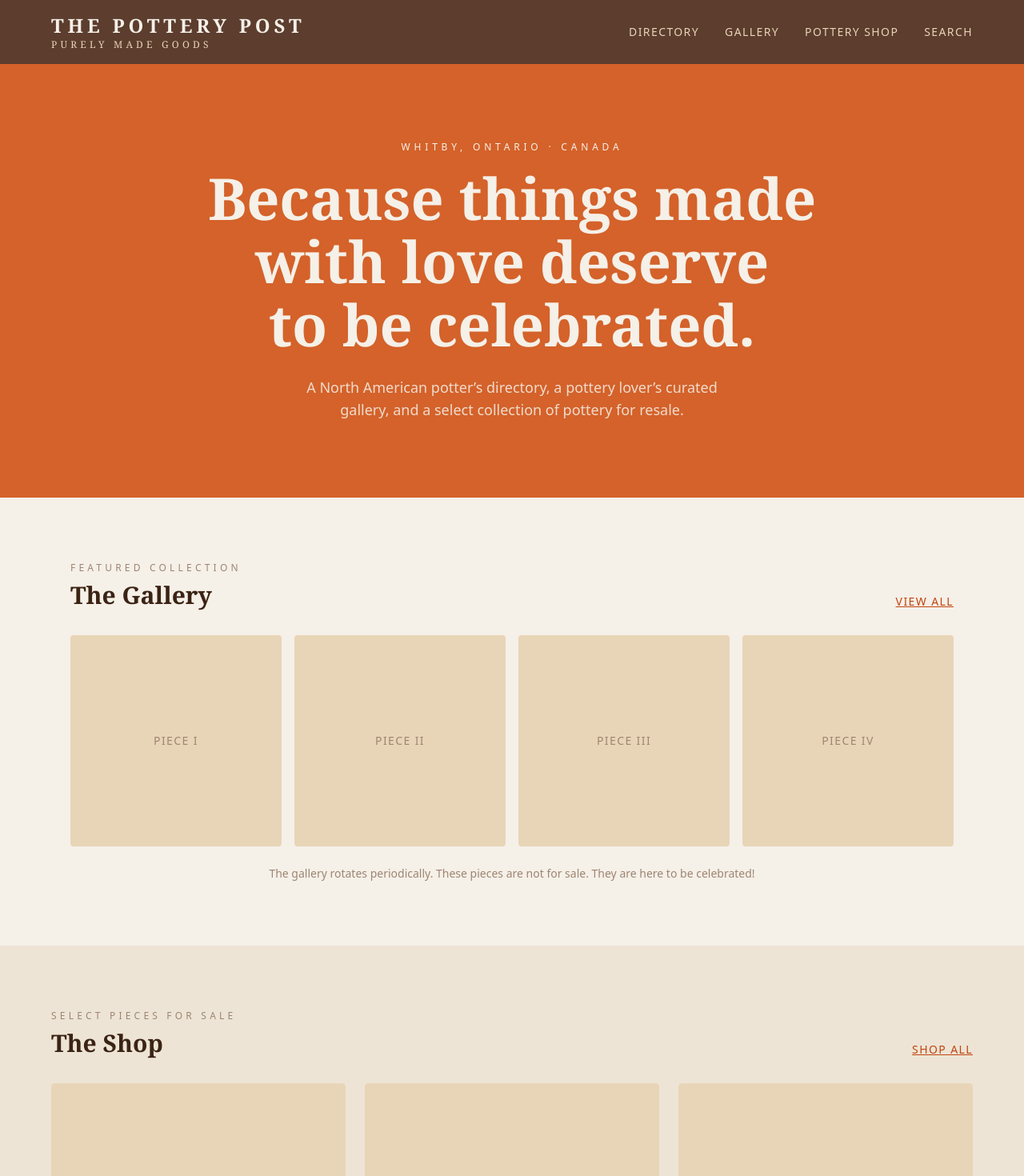
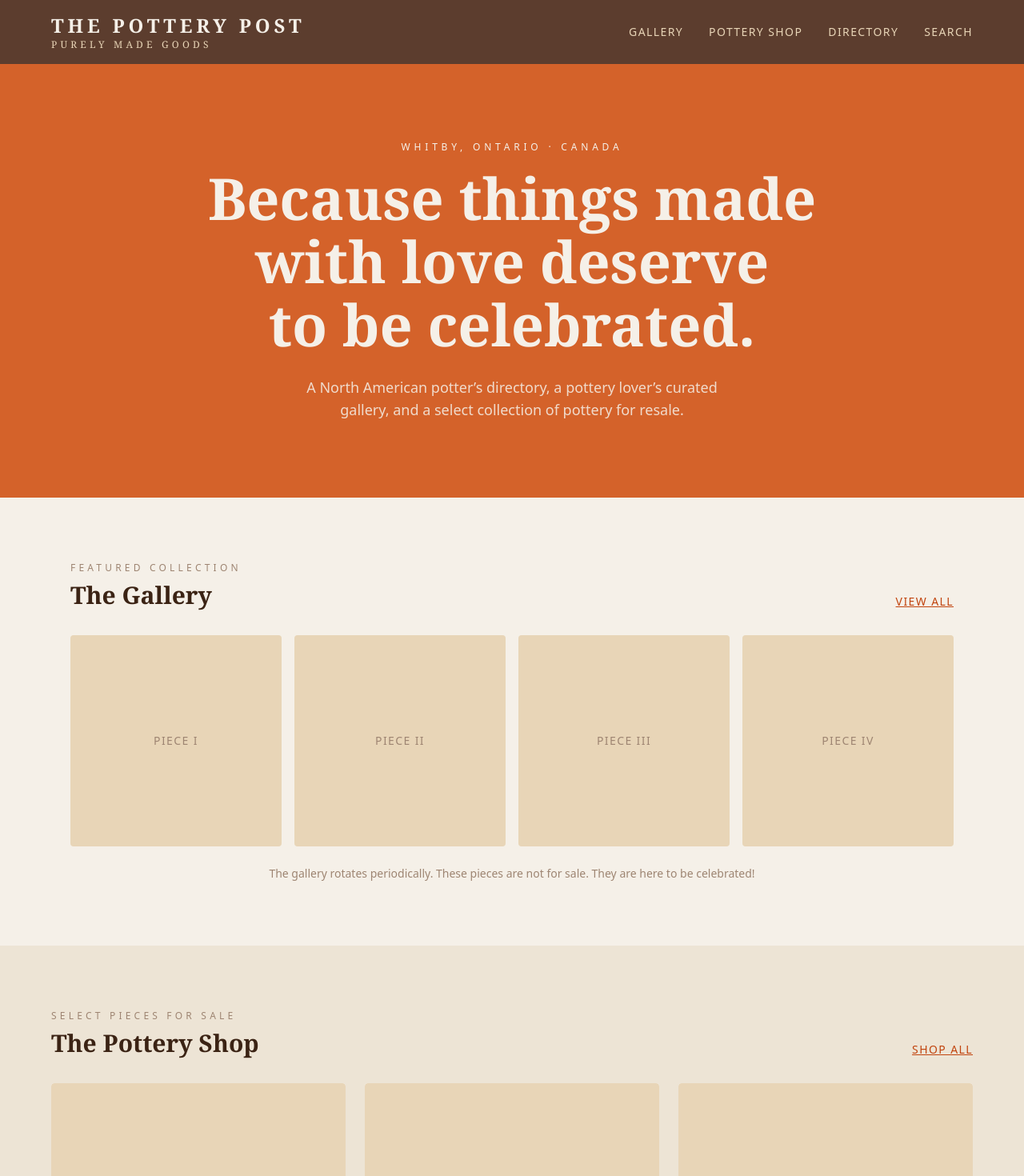
Before and after one commit to VanessaAnneliese/pottery-post-website, a Next.js app: page / in a window 1280 px wide. Shown: the top 1470 px of the page at 80% size. Built offline with nearby package versions, Linux system fonts and the light colour scheme.

Commit message:
Reorder nav to Gallery, Pottery Shop, Directory; update homepage shop heading

```diff
--- a/app/page.tsx
+++ b/app/page.tsx
@@ -59,7 +59,7 @@ export default function Home() {
               <p className="text-xs tracking-widest uppercase mb-2" style={{ color: "#9E8572", letterSpacing: "0.35em", fontFamily: "system-ui, sans-serif" }}>
                 Select Pieces For Sale
               </p>
-              <h2 className="text-3xl font-bold" style={{ fontFamily: "Georgia, serif" }}>The Shop</h2>
+              <h2 className="text-3xl font-bold" style={{ fontFamily: "Georgia, serif" }}>The Pottery Shop</h2>
             </div>
             <Link href="/shop" className="text-sm tracking-widest uppercase underline" style={{ color: "#C1440E", fontFamily: "system-ui, sans-serif" }}>
               Shop all
--- a/components/Footer.tsx
+++ b/components/Footer.tsx
@@ -14,9 +14,9 @@ export default function Footer() {
           <p className="mt-2 text-xs">Whitby, Ontario, Canada</p>
         </div>
         <nav className="flex gap-6 text-xs tracking-widest uppercase">
-          <Link href="/directory" className="hover:text-white transition-colors">Directory</Link>
           <Link href="/gallery" className="hover:text-white transition-colors">Gallery</Link>
           <Link href="/shop" className="hover:text-white transition-colors">Pottery Shop</Link>
+          <Link href="/directory" className="hover:text-white transition-colors">Directory</Link>
         </nav>
         <p className="text-xs">&copy; {new Date().getFullYear()} The Pottery Post</p>
       </div>
--- a/components/Nav.tsx
+++ b/components/Nav.tsx
@@ -15,9 +15,9 @@ export default function Nav() {
         </Link>
         <div className="flex items-center gap-8">
           <nav className="flex gap-8 text-sm tracking-widest uppercase" style={{ color: "#E8D5B7", fontFamily: "system-ui, sans-serif" }}>
-            <Link href="/directory" className="hover:text-white transition-colors">Directory</Link>
             <Link href="/gallery" className="hover:text-white transition-colors">Gallery</Link>
             <Link href="/shop" className="hover:text-white transition-colors">Pottery Shop</Link>
+            <Link href="/directory" className="hover:text-white transition-colors">Directory</Link>
           </nav>
           <SearchForm />
         </div>
```
